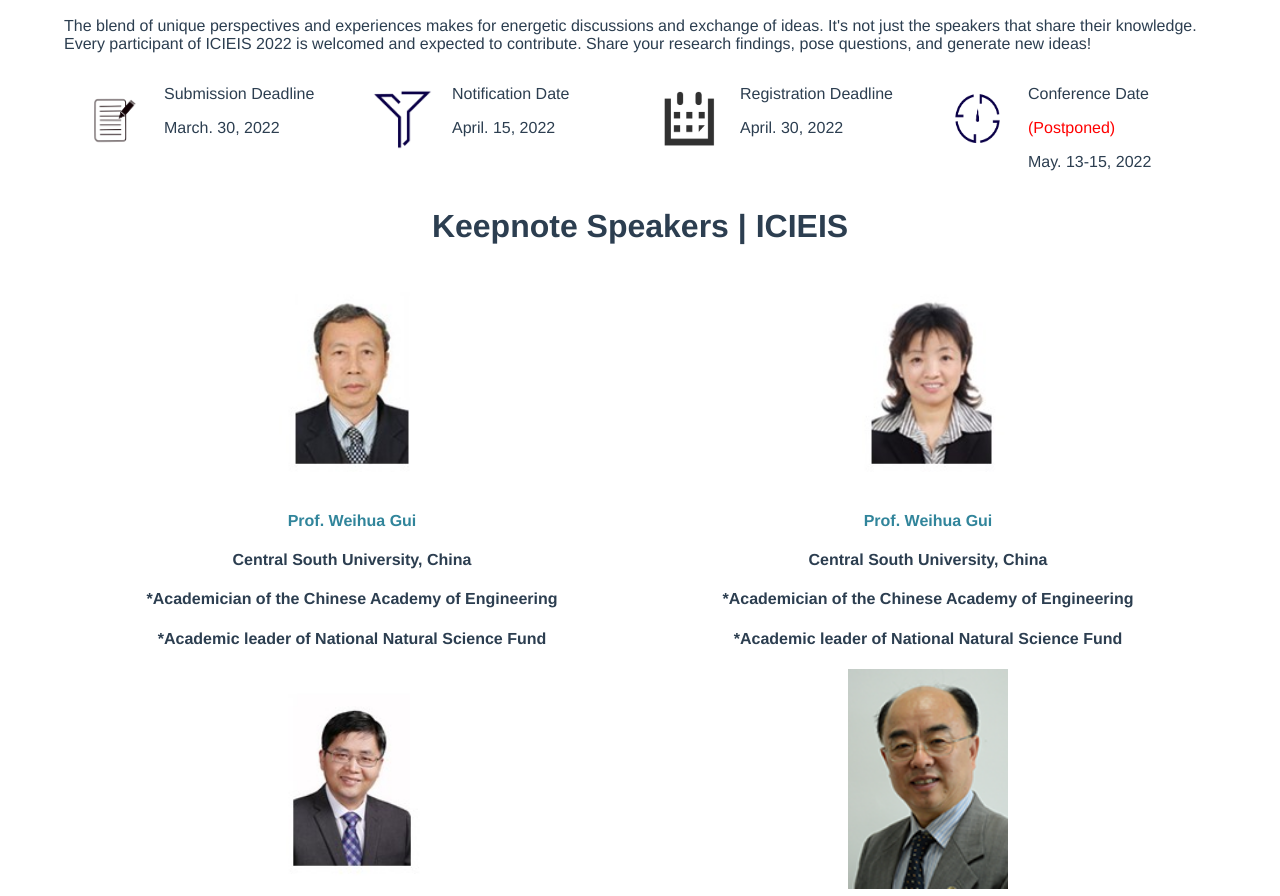
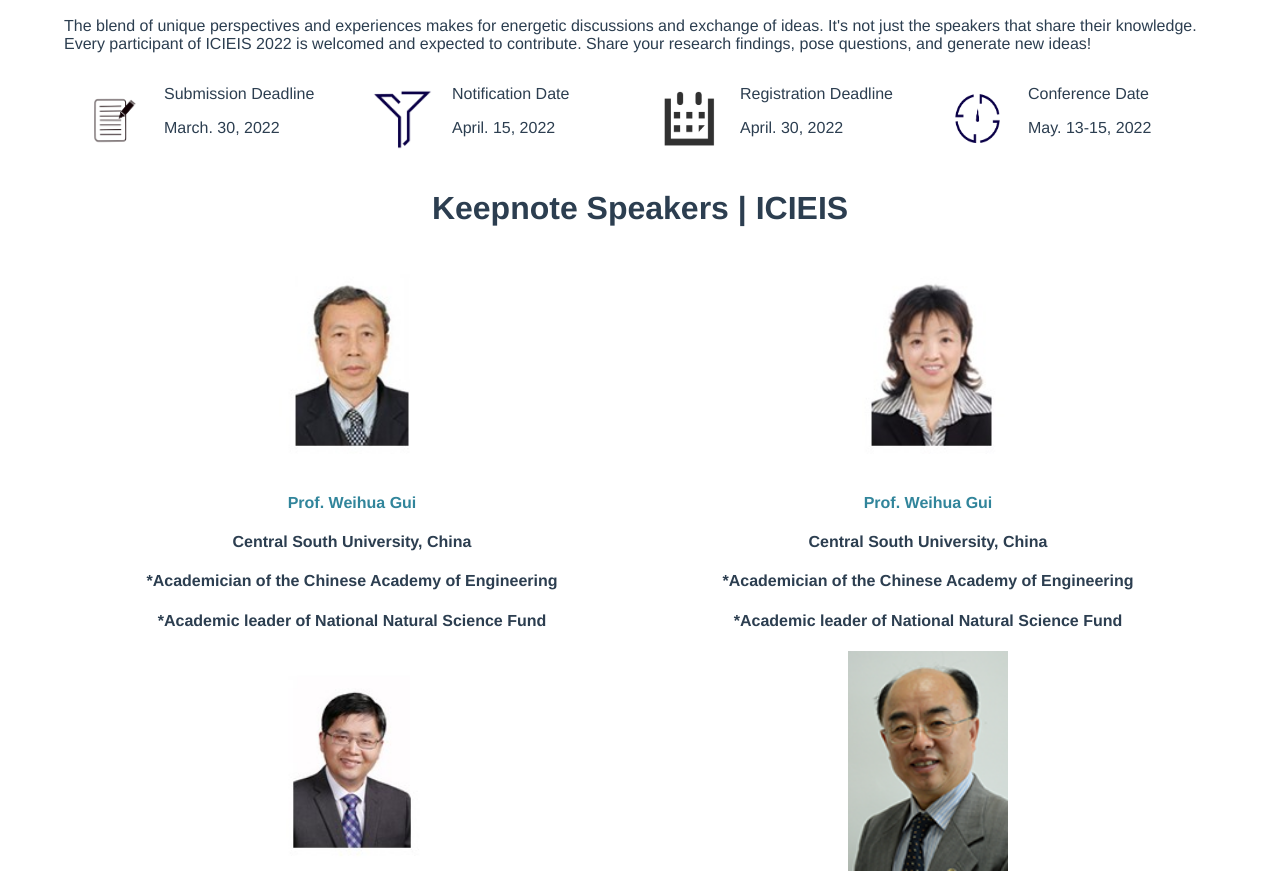
Before and after one commit to SnowClose/IROS_2022, a Vue app: page /#/ in a window 1280 px wide. Shown: the part 828-1724 px from the top of the page. Built offline with nearby package versions, Linux system fonts and the light colour scheme.

Commit message:
去掉红色文字

```diff
--- a/src/views/Home.vue
+++ b/src/views/Home.vue
@@ -76,7 +76,7 @@
             <img src="../assets/img/condate.png" alt="" />
             <div>
               <p>Conference Date</p>
-              <p style="color: red">(Postponed)</p>
+              <!-- <p style="color: red">(Postponed)</p> -->
               <p>May. 13-15, 2022</p>
             </div>
           </div>
```
